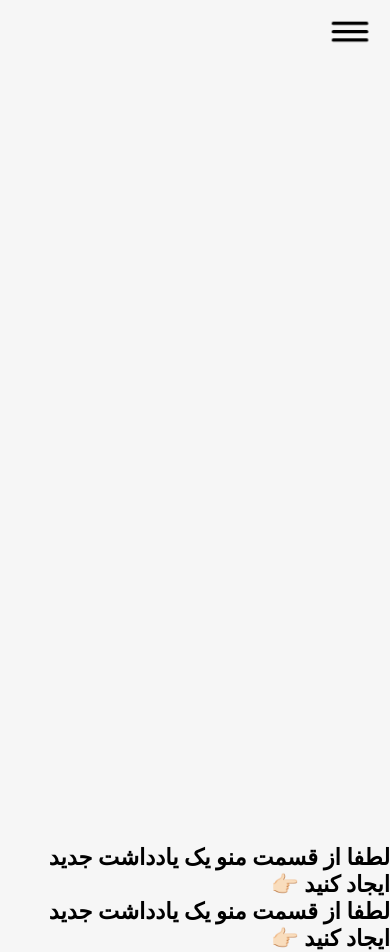
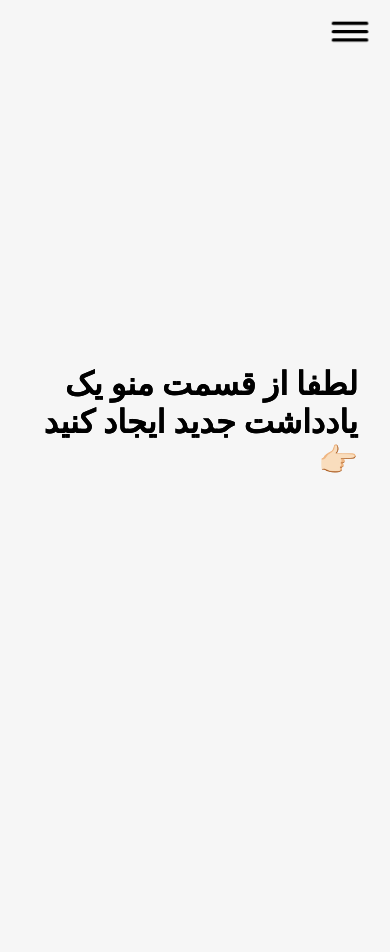
Before and after one commit to Sinac0de/Note-App-with-OOP, a plain HTML site: page index.html in a window 390 px wide. After the commit the page ends 844 px from the top, so only its background shows below. Drawn offline with Linux system fonts and the light colour scheme.

Commit message:
Add empty preview styles

```diff
--- a/style.css
+++ b/style.css
@@ -145,7 +145,27 @@ body {
 
 /*---- NOTE PREVIEW SECTION -----*/
 
+.empty-preview {
+  position: absolute;
+  top: 0;
+  bottom: 0;
+  right: 0;
+  left: 0;
+  display: flex;
+  justify-content: center;
+  align-items: center;
+  flex-grow: 1;
+}
+
+.empty-preview h2 {
+  font-size: 2rem;
+  padding: 1em;
+  z-index: 5;
+}
+
+.main,
 .notes__preview {
+  position: relative;
   display: flex;
   flex-direction: column;
   padding: 2em 3em;
@@ -180,25 +200,28 @@ body {
 }
 
 @media only screen and (max-width: 600px) {
-  .notes__preview {
+  .notes__preview,
+  .main {
     display: flex;
     flex-direction: column;
     padding: 5em 1.5em;
     height: 100vh;
     flex-grow: 1;
-    border: 1px solid red;
   }
 
   .notes__sidebar {
     position: absolute;
+    z-index: 10;
     border-radius: 0;
     width: 100%;
     transform: translateX(100%);
     transition: all 0.5s;
   }
+
   .notes__sidebar.sidebar-open {
     transform: translateX(0);
   }
+
   .notes__sidebar-hamBtn {
     display: block;
     position: absolute;
```
